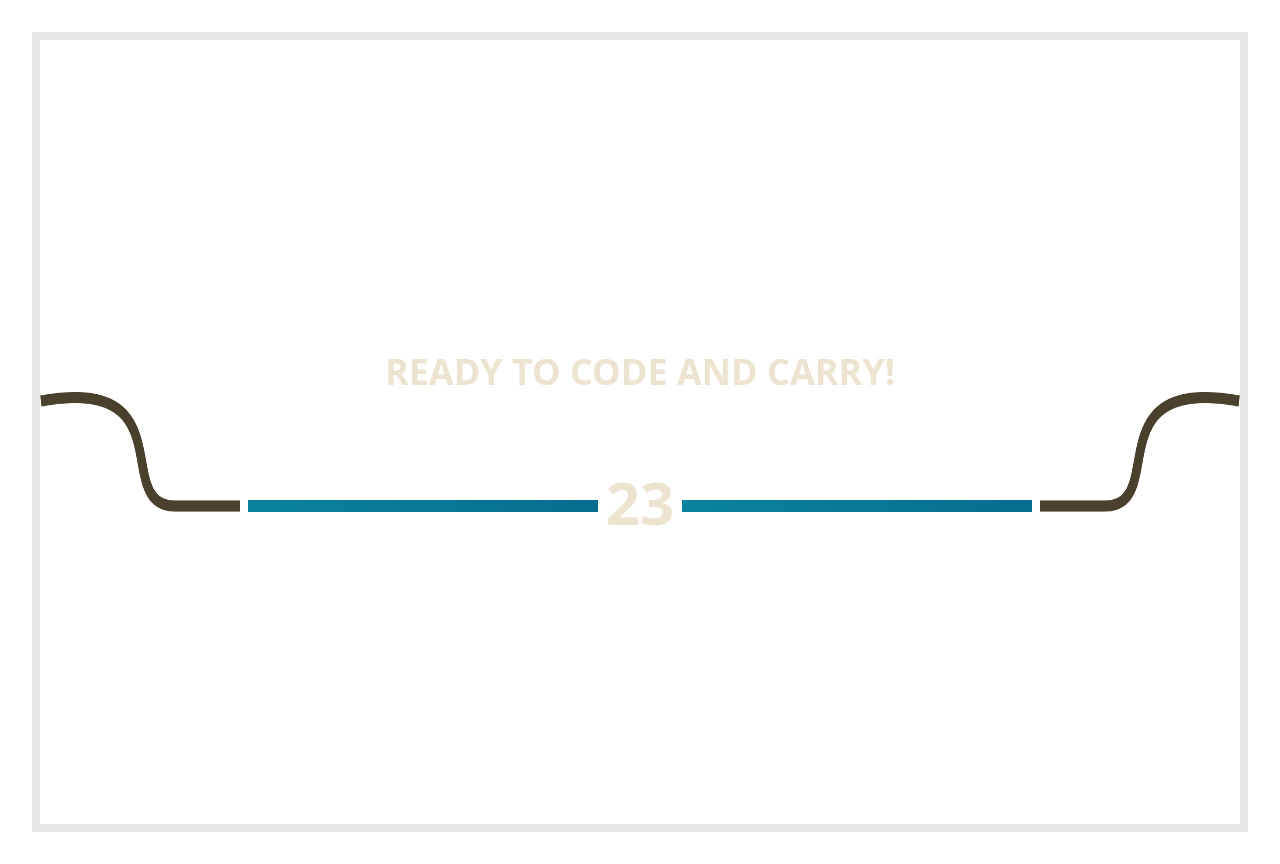
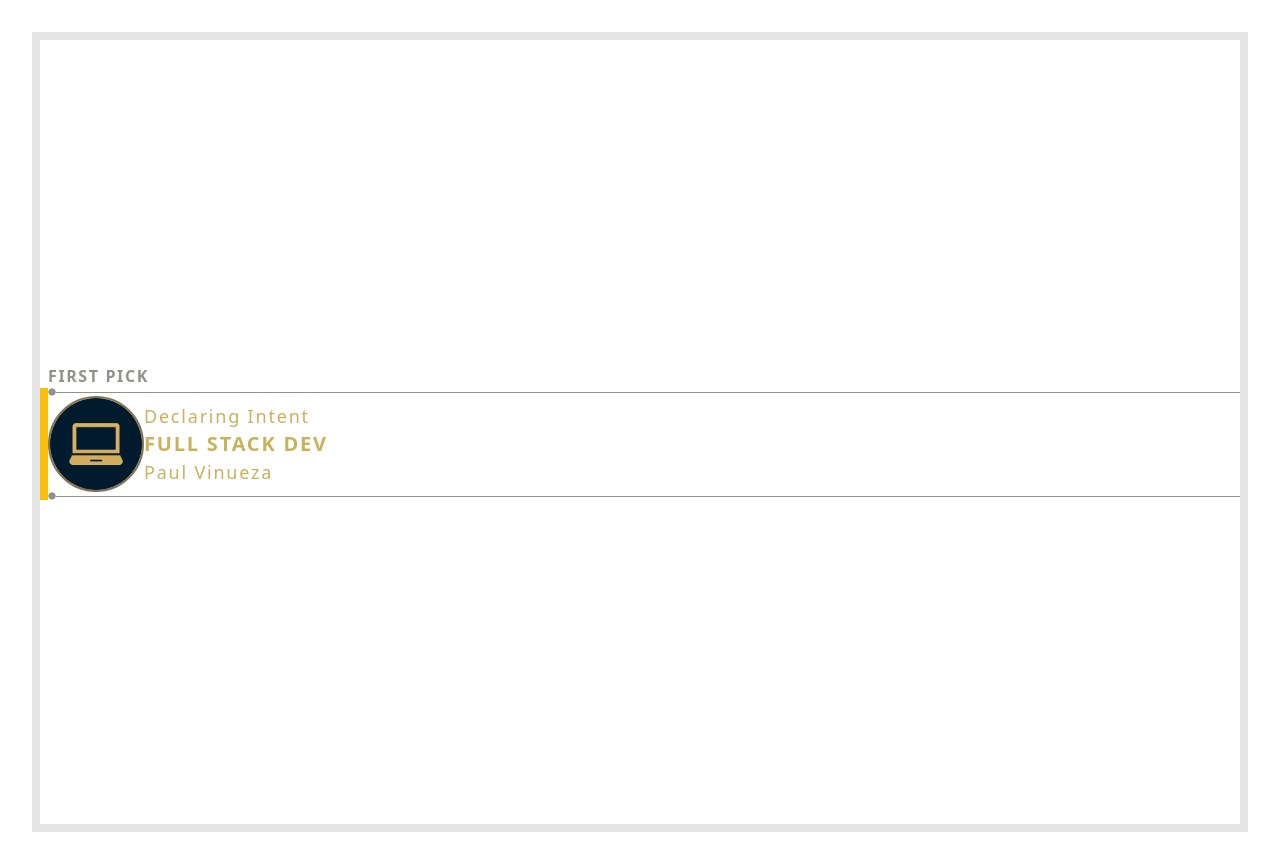
Before and after one commit to paulvinueza30/league-portfolio, a React (Vite) app: page / in a window 1280 px wide. Built offline with nearby package versions, Linux system fonts and the light colour scheme.

Commit message:
player section scaffolding

```diff
--- a/package.json
+++ b/package.json
@@ -15,6 +15,7 @@
     "@radix-ui/react-dropdown-menu": "^2.1.15",
     "@radix-ui/react-label": "^2.1.7",
     "@radix-ui/react-popover": "^1.1.14",
+    "@radix-ui/react-separator": "^1.1.7",
     "@radix-ui/react-slot": "^1.2.3",
     "@radix-ui/react-tabs": "^1.1.12",
     "class-variance-authority": "^0.7.1",
--- a/src/App.tsx
+++ b/src/App.tsx
@@ -4,13 +4,14 @@ import "./App.css";
 // import BMSection from "./components/bm-section";
 // import QueueInfo from "./components/queueInfo";
 // import SocialPanel from "./components/social-panel";
-import MatchIntro from "@/components/match-intro";
+// import MatchIntro from "@/components/match-intro";
+import PlayerSection from "./components/player-section";
 
 function App() {
   return (
     <>
       <div className="flex justify-center items-center border-8 h-screen">
-        <MatchIntro />
+        <PlayerSection />
       </div>
     </>
   );
--- /dev/null
+++ b/src/assets/role/index.ts
@@ -0,0 +1 @@
+export { default as devRole } from "./software_dev_role.png";
--- /dev/null
+++ b/src/components/player-section/index.tsx
@@ -0,0 +1,47 @@
+import { Separator } from "@/components/ui/separator";
+import { Circle } from "lucide-react";
+import { devRole } from "@/assets/role";
+
+function PlayerSeperator() {
+  return (
+    <div className="flex flex-row items-center text-[#929189] w-full ">
+      <Circle className="w-2 h-2 fill-[#929189]" />
+      <Separator decorative={true} className="flex-1 bg-[#929189] " />
+    </div>
+  );
+}
+
+function PlayerCard() {
+  return (
+    <div className="flex flex-row gap-4g w-full items-center">
+      <img
+        className="w-24 h-24 rounded-[10vw] border-2 border-[#87714D]"
+        src={devRole}
+        alt="Software engineer dev role"
+      />
+      <div className="flex flex-col text-left text-[#CAB15A] text-lg tracking-widest">
+        <h4>Declaring Intent</h4>
+        <h2 className="uppercase font-bold text-xl">Full Stack Dev</h2>
+        <h3>Paul Vinueza</h3>
+      </div>
+    </div>
+  );
+}
+
+export default function PlayerSection() {
+  return (
+    <div className="flex-col justify-items-start w-full">
+      <h1 className="uppercase font-bold text-[#929189] tracking-widest ml-2 ">
+        First Pick
+      </h1>
+      <div className="flex flex-row w-full">
+        <div className="bg-[#FABE0B] w-2" />
+        <div className="w-full">
+          <PlayerSeperator />
+          <PlayerCard />
+          <PlayerSeperator />
+        </div>
+      </div>
+    </div>
+  );
+}
--- /dev/null
+++ b/src/components/ui/separator.tsx
@@ -0,0 +1,26 @@
+import * as React from "react"
+import * as SeparatorPrimitive from "@radix-ui/react-separator"
+
+import { cn } from "@/lib/utils"
+
+function Separator({
+  className,
+  orientation = "horizontal",
+  decorative = true,
+  ...props
+}: React.ComponentProps<typeof SeparatorPrimitive.Root>) {
+  return (
+    <SeparatorPrimitive.Root
+      data-slot="separator"
+      decorative={decorative}
+      orientation={orientation}
+      className={cn(
+        "bg-border shrink-0 data-[orientation=horizontal]:h-px data-[orientation=horizontal]:w-full data-[orientation=vertical]:h-full data-[orientation=vertical]:w-px",
+        className
+      )}
+      {...props}
+    />
+  )
+}
+
+export { Separator }
```
Also changed, not shown: src/assets/champ-select/paul_pic.jpg (renamed from src/assets/paul_pic.jpg), 1 other file (tests, documents, lock files or other folders).
